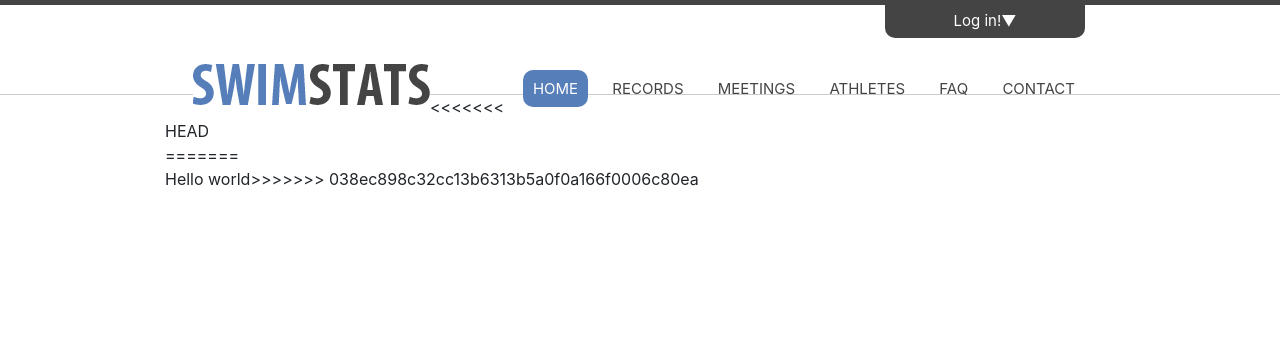
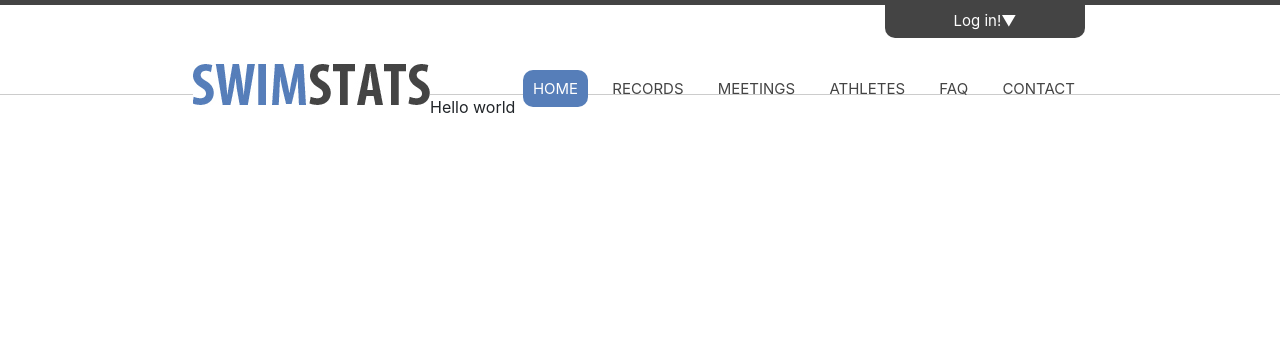
Before and after one commit to stevenMondelaers/sink-or-swim, a PHP site: page / in a window 1280 px wide. Shown: the top 355 px of the page. Run offline with PHP 8.4, Linux system fonts and the light colour scheme; some libraries are stand-ins or nearby versions.

Commit message:
Update index.php

```diff
--- a/index.php
+++ b/index.php
@@ -19,15 +19,14 @@
 	        <?php
 	           include_once('includes/includeNavigation.php');
 	        ?>
-<<<<<<< HEAD
             <section class="wrapper">
 
-=======
+
             <section>
                 <?php
                 	echo "Hello world";
                 ?>
->>>>>>> 038ec898c32cc13b6313b5a0f0a166f0006c80ea
+
             </section>
 
 	    </div>
```
